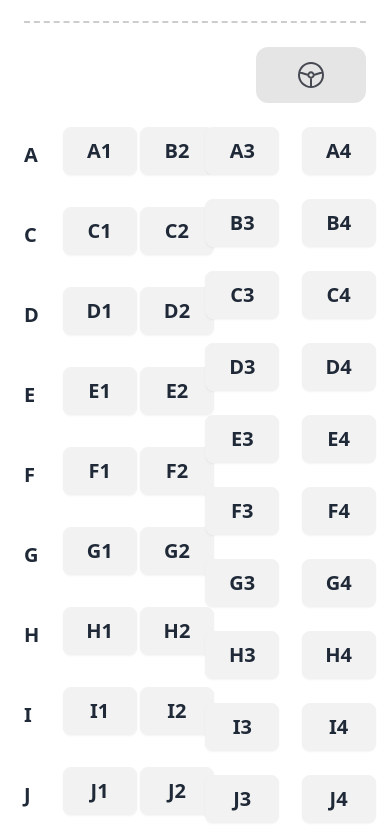
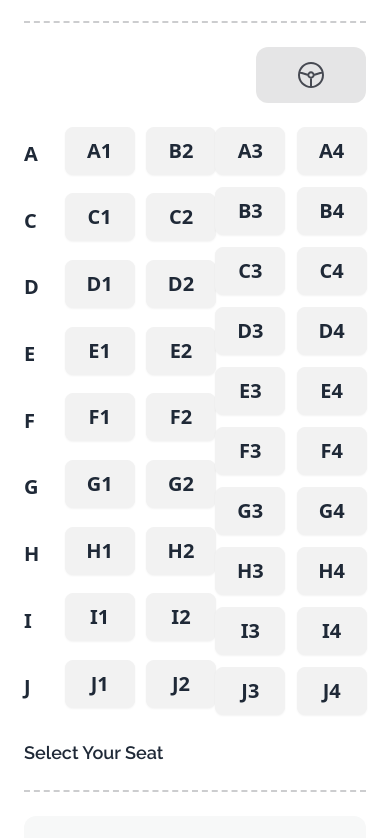
Before and after one commit to mydul62/smart-tickit, a plain HTML site: page index.html in a window 390 px wide. Shown: the part 2866-3704 px from the top of the page. Drawn offline with nearby package versions, Linux system fonts and the light colour scheme; files whose address does not match are found by name.

Commit message:
comitted

```diff
--- a/index.html
+++ b/index.html
@@ -346,57 +346,57 @@
           </div>
           <!-- tickit select section -------------------------------------- -->
           <div class="tickits flex justify-between ">
-              <div class=" grid grid-cols-5 gap-3 lg:gap-x-8 gap-y-6">
+              <div class=" grid grid-cols-5 gap-3  lg:gap-x-8 lg:gap-y-6">
               <div class=" col-span-1 flex items-center text-xl font-semibold">A</div>
-              <div class="col-span-2"><button  class="btn btn-add-card px-9 h-10 lg:h-14 w-[70px] lg:w-[110px] text-xl font-semibold">A1</button></div>
-              <div class="col-span-2"><button class="btn btn-add-card px-9 h-10 lg:h-14 w-[70px] lg:w-[110px] text-xl font-semibold">B2</button></div>
+              <div class="col-span-2"><button  class="btn btn-add-card  h-10 lg:h-14 w-[70px] lg:w-[110px] text-xl font-semibold">A1</button></div>
+              <div class="col-span-2"><button class="btn btn-add-card  h-10 lg:h-14 w-[70px] lg:w-[110px] text-xl font-semibold">B2</button></div>
               <div class=" col-span-1 flex items-center text-xl font-semibold">C</div>
-              <div class="col-span-2"><button class="btn btn-add-card px-9 h-10 lg:h-14 w-[70px] lg:w-[110px] text-xl font-semibold">C1</button></div>
-              <div class="col-span-2"><button class="btn btn-add-card px-9 h-10 lg:h-14 w-[70px] lg:w-[110px] text-xl font-semibold">C2</button></div>
+              <div class="col-span-2"><button class="btn btn-add-card  h-10 lg:h-14 w-[70px] lg:w-[110px] text-xl font-semibold">C1</button></div>
+              <div class="col-span-2"><button class="btn btn-add-card  h-10 lg:h-14 w-[70px] lg:w-[110px] text-xl font-semibold">C2</button></div>
               <div class=" col-span-1 flex items-center text-xl font-semibold">D</div>
-              <div class="col-span-2"><button class="btn btn-add-card px-9 h-10 lg:h-14 w-[70px] lg:w-[110px] text-xl font-semibold">D1</button></div>
-              <div class="col-span-2"><button class="btn btn-add-card px-9 h-10 lg:h-14 w-[70px] lg:w-[110px] text-xl font-semibold">D2</button></div>
+              <div class="col-span-2"><button class="btn btn-add-card  h-10 lg:h-14 w-[70px] lg:w-[110px] text-xl font-semibold">D1</button></div>
+              <div class="col-span-2"><button class="btn btn-add-card  h-10 lg:h-14 w-[70px] lg:w-[110px] text-xl font-semibold">D2</button></div>
               <div class=" col-span-1 flex items-center text-xl font-semibold">E</div>
-              <div class="col-span-2"><button class="btn btn-add-card px-9 h-10 lg:h-14 w-[70px] lg:w-[110px] text-xl font-semibold">E1</button></div>
-              <div class="col-span-2"><button class="btn btn-add-card px-9 h-10 lg:h-14 w-[70px] lg:w-[110px] text-xl font-semibold">E2</button></div>
+              <div class="col-span-2"><button class="btn btn-add-card  h-10 lg:h-14 w-[70px] lg:w-[110px] text-xl font-semibold">E1</button></div>
+              <div class="col-span-2"><button class="btn btn-add-card  h-10 lg:h-14 w-[70px] lg:w-[110px] text-xl font-semibold">E2</button></div>
               <div class=" col-span-1 flex items-center text-xl font-semibold">F</div>
-              <div class="col-span-2"><button class="btn btn-add-card px-9 h-10 lg:h-14 w-[70px] lg:w-[110px] text-xl font-semibold">F1</button></div>
-              <div class="col-span-2"><button class="btn btn-add-card px-9 h-10 lg:h-14 w-[70px] lg:w-[110px] text-xl font-semibold">F2</button></div>
+              <div class="col-span-2"><button class="btn btn-add-card  h-10 lg:h-14 w-[70px] lg:w-[110px] text-xl font-semibold">F1</button></div>
+              <div class="col-span-2"><button class="btn btn-add-card  h-10 lg:h-14 w-[70px] lg:w-[110px] text-xl font-semibold">F2</button></div>
               <div class=" col-span-1 flex items-center text-xl font-semibold">G</div>
-              <div class="col-span-2"><button class="btn btn-add-card px-9 h-10 lg:h-14 w-[70px] lg:w-[110px] text-xl font-semibold">G1</button></div>
-              <div class="col-span-2"><button class="btn btn-add-card px-9 h-10 lg:h-14 w-[70px] lg:w-[110px] text-xl font-semibold">G2</button></div>
+              <div class="col-span-2"><button class="btn btn-add-card  h-10 lg:h-14 w-[70px] lg:w-[110px] text-xl font-semibold">G1</button></div>
+              <div class="col-span-2"><button class="btn btn-add-card  h-10 lg:h-14 w-[70px] lg:w-[110px] text-xl font-semibold">G2</button></div>
               <div class=" col-span-1 flex items-center text-xl font-semibold">H</div>
-              <div class="col-span-2"><button class="btn btn-add-card px-9 h-10 lg:h-14 w-[70px] lg:w-[110px] text-xl font-semibold">H1</button></div>
-              <div class="col-span-2"><button class="btn btn-add-card px-9 h-10 lg:h-14 w-[70px] lg:w-[110px] text-xl font-semibold">H2</button></div>
+              <div class="col-span-2"><button class="btn btn-add-card  h-10 lg:h-14 w-[70px] lg:w-[110px] text-xl font-semibold">H1</button></div>
+              <div class="col-span-2"><button class="btn btn-add-card  h-10 lg:h-14 w-[70px] lg:w-[110px] text-xl font-semibold">H2</button></div>
               <div class=" col-span-1 flex items-center text-xl font-semibold">I</div>
-              <div class="col-span-2"><button class="btn btn-add-card px-9 h-10 lg:h-14 w-[70px] lg:w-[110px] text-xl font-semibold">I1</button></div>
-              <div class="col-span-2"><button class="btn btn-add-card px-9 h-10 lg:h-14 w-[70px] lg:w-[110px] text-xl font-semibold">I2</button></div>
+              <div class="col-span-2"><button class="btn btn-add-card  h-10 lg:h-14 w-[70px] lg:w-[110px] text-xl font-semibold">I1</button></div>
+              <div class="col-span-2"><button class="btn btn-add-card  h-10 lg:h-14 w-[70px] lg:w-[110px] text-xl font-semibold">I2</button></div>
               <div class=" col-span-1 flex items-center text-xl font-semibold">J</div>
-              <div class="col-span-2"><button class="btn btn-add-card px-9 h-10 lg:h-14 w-[70px] lg:w-[110px] text-xl font-semibold">J1</button></div>
-              <div class="col-span-2"><button class="btn btn-add-card px-9 h-10 lg:h-14 w-[70px] lg:w-[110px] text-xl font-semibold">J2</button></div>
+              <div class="col-span-2"><button class="btn btn-add-card  h-10 lg:h-14 w-[70px] lg:w-[110px] text-xl font-semibold">J1</button></div>
+              <div class="col-span-2"><button class="btn btn-add-card  h-10 lg:h-14 w-[70px] lg:w-[110px] text-xl font-semibold">J2</button></div>
             </div>
             <div>
-              <div class="grid grid-cols-4 gap-x-8 gap-y-6">
-                <div class="col-span-2"><button class="btn btn-add-card px-9 h-10 lg:h-14 w-[70px] lg:w-[110px] text-xl font-semibold">A3</button></div>
-              <div class="col-span-2"><button class="btn btn-add-card px-9 h-10 lg:h-14 w-[70px] lg:w-[110px] text-xl font-semibold">A4</button></div>
-                <div class="col-span-2"><button class="btn btn-add-card px-9 h-10 lg:h-14 w-[70px] lg:w-[110px] text-xl font-semibold">B3</button></div>
-              <div class="col-span-2"><button class="btn btn-add-card px-9 h-10 lg:h-14 w-[70px] lg:w-[110px] text-xl font-semibold">B4</button></div>
-                <div class="col-span-2"><button class="btn btn-add-card px-9 h-10 lg:h-14 w-[70px] lg:w-[110px] text-xl font-semibold">C3</button></div>
-              <div class="col-span-2"><button class="btn btn-add-card px-9 h-10 lg:h-14 w-[70px] lg:w-[110px] text-xl font-semibold">C4</button></div>
-                <div class="col-span-2"><button class="btn btn-add-card px-9 h-10 lg:h-14 w-[70px] lg:w-[110px] text-xl font-semibold">D3</button></div>
-              <div class="col-span-2"><button class="btn btn-add-card px-9 h-10 lg:h-14 w-[70px] lg:w-[110px] text-xl font-semibold">D4</button></div>
-                <div class="col-span-2"><button class="btn btn-add-card px-9 h-10 lg:h-14 w-[70px] lg:w-[110px] text-xl font-semibold">E3</button></div>
-              <div class="col-span-2"><button class="btn btn-add-card px-9 h-10 lg:h-14 w-[70px] lg:w-[110px] text-xl font-semibold">E4</button></div>
-                <div class="col-span-2"><button class="btn btn-add-card px-9 h-10 lg:h-14 w-[70px] lg:w-[110px] text-xl font-semibold">F3</button></div>
-              <div class="col-span-2"><button class="btn btn-add-card px-9 h-10 lg:h-14 w-[70px] lg:w-[110px] text-xl font-semibold">F4</button></div>
-                <div class="col-span-2"><button class="btn btn-add-card px-9 h-10 lg:h-14 w-[70px] lg:w-[110px] text-xl font-semibold">G3</button></div>
-              <div class="col-span-2"><button class="btn btn-add-card px-9 h-10 lg:h-14 w-[70px] lg:w-[110px] text-xl font-semibold">G4</button></div>
-                <div class="col-span-2"><button class="btn btn-add-card px-9 h-10 lg:h-14 w-[70px] lg:w-[110px] text-xl font-semibold">H3</button></div>
-              <div class="col-span-2"><button class="btn btn-add-card px-9 h-10 lg:h-14 w-[70px] lg:w-[110px] text-xl font-semibold">H4</button></div>
-                <div class="col-span-2"><button class="btn btn-add-card px-9 h-10 lg:h-14 w-[70px] lg:w-[110px] text-xl font-semibold">I3</button></div>
-              <div class="col-span-2"><button class="btn btn-add-card px-9 h-10 lg:h-14 w-[70px] lg:w-[110px] text-xl font-semibold">I4</button></div>
-                <div class="col-span-2"><button class="btn btn-add-card px-9 h-10 lg:h-14 w-[70px] lg:w-[110px] text-xl font-semibold">J3</button></div>
-              <div class="col-span-2"><button class="btn btn-add-card px-9 h-10 lg:h-14 w-[70px] lg:w-[110px] text-xl font-semibold">J4</button></div>
+              <div class="grid grid-cols-4 gap-3 lg:gap-x-8 lg:gap-y-6">
+                <div class="col-span-2"><button class="btn btn-add-card  h-10 lg:h-14 w-[70px] lg:w-[110px] text-xl font-semibold">A3</button></div>
+              <div class="col-span-2"><button class="btn btn-add-card  h-10 lg:h-14 w-[70px] lg:w-[110px] text-xl font-semibold">A4</button></div>
+                <div class="col-span-2"><button class="btn btn-add-card  h-10 lg:h-14 w-[70px] lg:w-[110px] text-xl font-semibold">B3</button></div>
+              <div class="col-span-2"><button class="btn btn-add-card  h-10 lg:h-14 w-[70px] lg:w-[110px] text-xl font-semibold">B4</button></div>
+                <div class="col-span-2"><button class="btn btn-add-card  h-10 lg:h-14 w-[70px] lg:w-[110px] text-xl font-semibold">C3</button></div>
+              <div class="col-span-2"><button class="btn btn-add-card  h-10 lg:h-14 w-[70px] lg:w-[110px] text-xl font-semibold">C4</button></div>
+                <div class="col-span-2"><button class="btn btn-add-card  h-10 lg:h-14 w-[70px] lg:w-[110px] text-xl font-semibold">D3</button></div>
+              <div class="col-span-2"><button class="btn btn-add-card  h-10 lg:h-14 w-[70px] lg:w-[110px] text-xl font-semibold">D4</button></div>
+                <div class="col-span-2"><button class="btn btn-add-card  h-10 lg:h-14 w-[70px] lg:w-[110px] text-xl font-semibold">E3</button></div>
+              <div class="col-span-2"><button class="btn btn-add-card  h-10 lg:h-14 w-[70px] lg:w-[110px] text-xl font-semibold">E4</button></div>
+                <div class="col-span-2"><button class="btn btn-add-card  h-10 lg:h-14 w-[70px] lg:w-[110px] text-xl font-semibold">F3</button></div>
+              <div class="col-span-2"><button class="btn btn-add-card  h-10 lg:h-14 w-[70px] lg:w-[110px] text-xl font-semibold">F4</button></div>
+                <div class="col-span-2"><button class="btn btn-add-card  h-10 lg:h-14 w-[70px] lg:w-[110px] text-xl font-semibold">G3</button></div>
+              <div class="col-span-2"><button class="btn btn-add-card  h-10 lg:h-14 w-[70px] lg:w-[110px] text-xl font-semibold">G4</button></div>
+                <div class="col-span-2"><button class="btn btn-add-card  h-10 lg:h-14 w-[70px] lg:w-[110px] text-xl font-semibold">H3</button></div>
+              <div class="col-span-2"><button class="btn btn-add-card  h-10 lg:h-14 w-[70px] lg:w-[110px] text-xl font-semibold">H4</button></div>
+                <div class="col-span-2"><button class="btn btn-add-card  h-10 lg:h-14 w-[70px] lg:w-[110px] text-xl font-semibold">I3</button></div>
+              <div class="col-span-2"><button class="btn btn-add-card  h-10 lg:h-14 w-[70px] lg:w-[110px] text-xl font-semibold">I4</button></div>
+                <div class="col-span-2"><button class="btn btn-add-card  h-10 lg:h-14 w-[70px] lg:w-[110px] text-xl font-semibold">J3</button></div>
+              <div class="col-span-2"><button class="btn btn-add-card  h-10 lg:h-14 w-[70px] lg:w-[110px] text-xl font-semibold">J4</button></div>
               </div>
             </div>
           </div>
```
